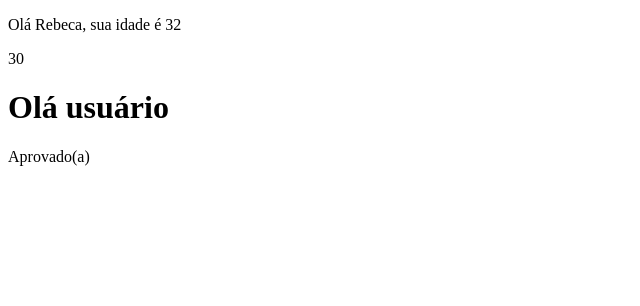
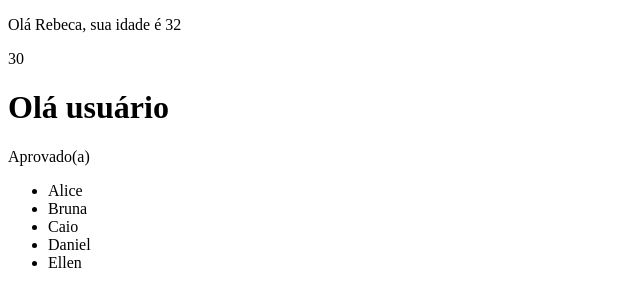
Before and after one commit to Guilherme-Ferreira-Tombini/vue-preject-initial, a Vue app: page / in a window 1280 px wide. Shown: the top 306 px of the page, without its empty margins (0-640 px from the left). Built offline with nearby package versions, Linux system fonts and the light colour scheme.

Commit message:
Utilizando v-for

```diff
--- a/src/App.vue
+++ b/src/App.vue
@@ -3,10 +3,12 @@
   //Importação dos componentes
   import Exemplo01 from './componentes/Exemplo01Interpolacao.vue';
   import Exemplo02 from './componentes/Exemplo02Condicional.vue';
+  import Exemplo03 from './componentes/Exemplo03Laco.vue'
  </script>
 
 <!-- HTML -->
  <template>
     <Exemplo01/>
     <Exemplo02/>
+    <Exemplo03/>
  </template>
--- /dev/null
+++ b/src/componentes/Exemplo03Laco.vue
@@ -0,0 +1,12 @@
+<!-- SCRIPT -->
+<script setup>
+    let nomes = ['Alice', 'Bruna', 'Caio', 'Daniel', 'Ellen'];
+</script>
+
+<!-- HTML -->
+ <template>
+    <ul>
+        <!-- Utilização de um v-for para apresentar um vetor de nomes -->
+        <li v-for="i in nomes">{{ i }}</li>
+    </ul>
+ </template>
```
